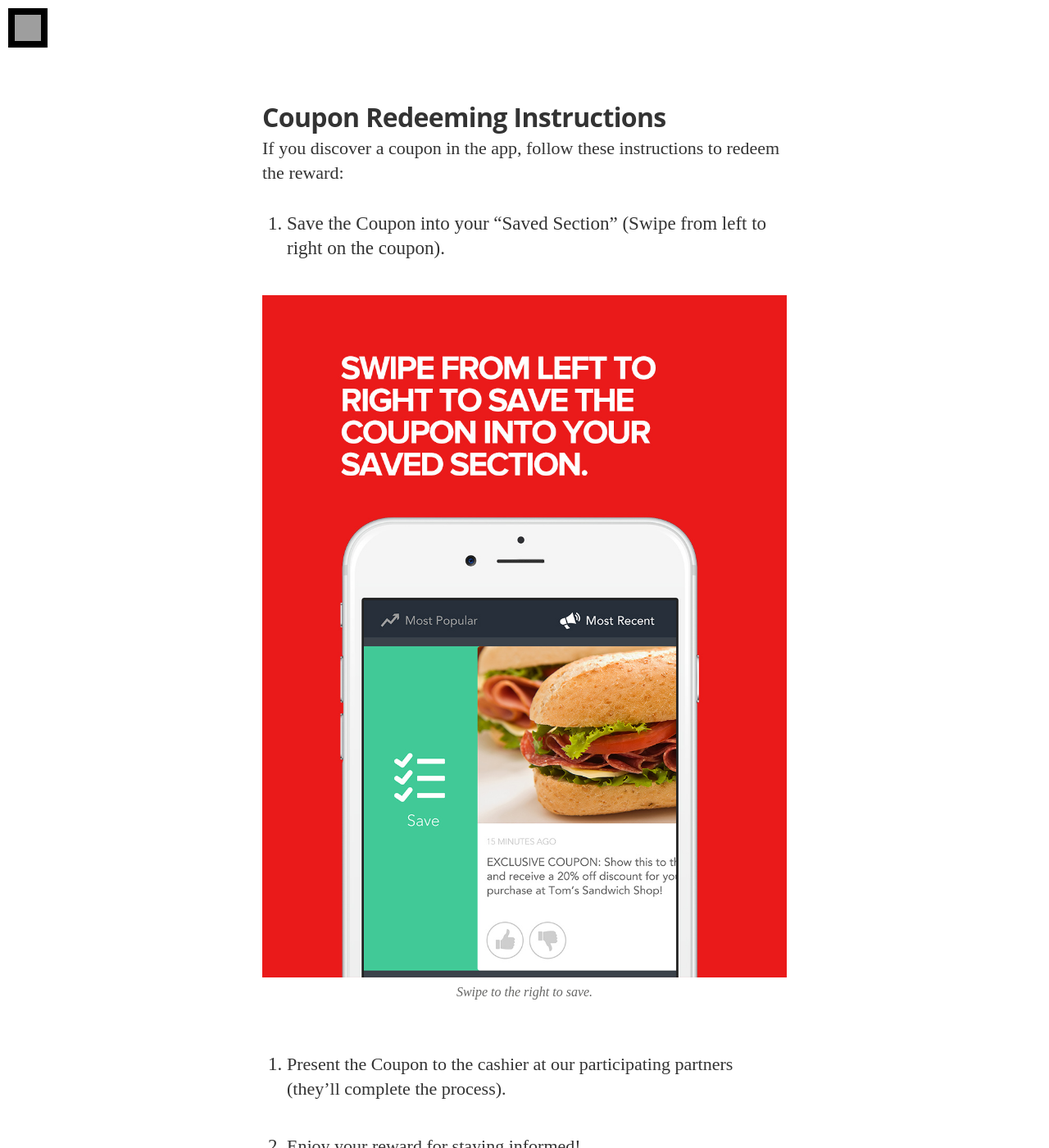
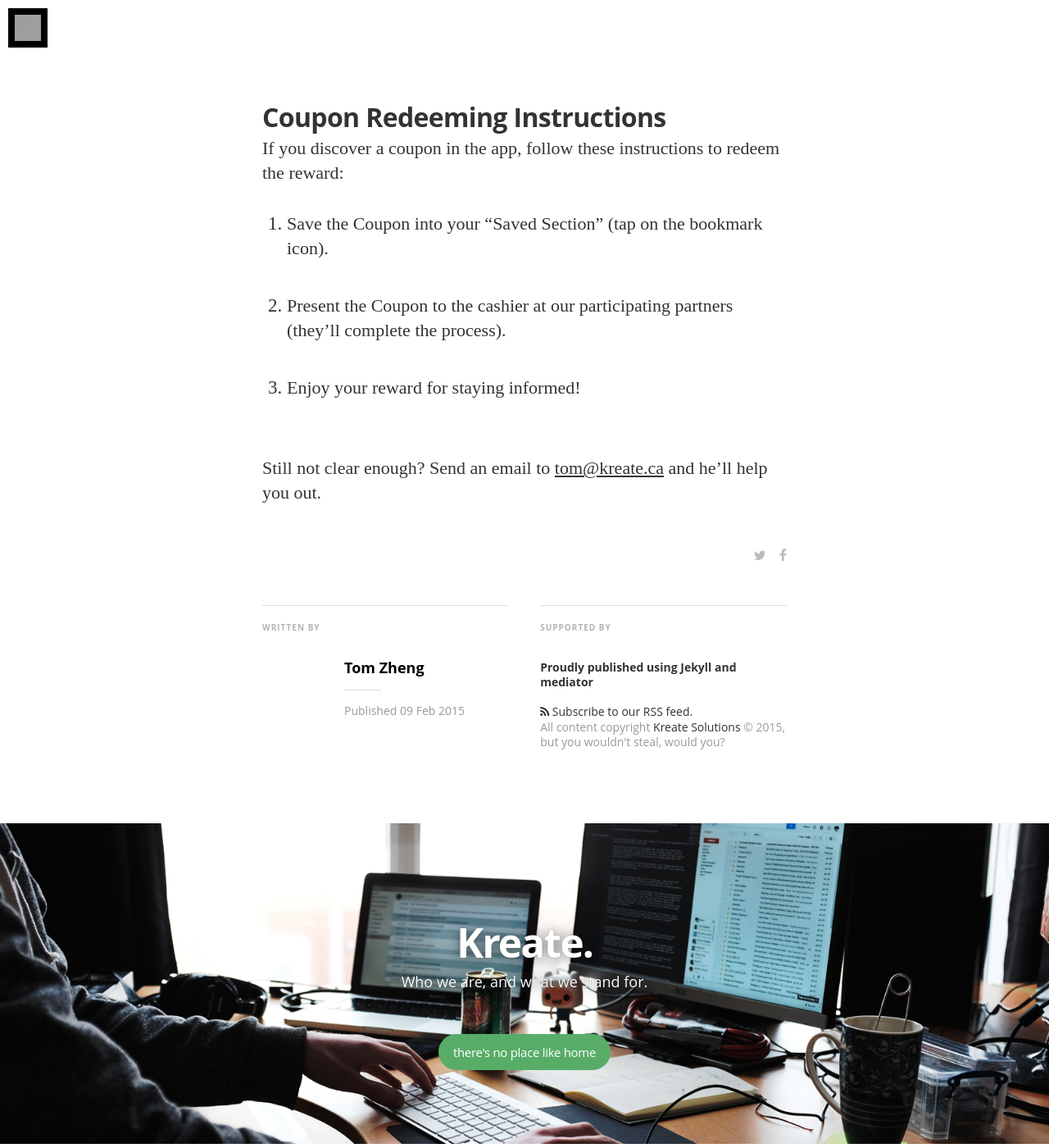
Before and after one commit to Kreate-Solutions/Kreate-Solutions.github.io, a Jekyll site: the page built from _posts/2015-02-09-how-to-redeem-coupons.md, in a window 1280 px wide and 1400 px high, scrolled down 206 px. Shown: the whole window at 82% size. Built offline with Jekyll 4.4.1, drawn with Linux system fonts in a browser that asks for light colours; nearby versions of some CDN libraries; some web fonts are replaced; Markdown is read by kramdown in place of the engine named in the settings; grey boxes are pictures that could not be loaded.

Commit message:
Update redeem post

```diff
--- a/_posts/2015-02-09-how-to-redeem-coupons.md
+++ b/_posts/2015-02-09-how-to-redeem-coupons.md
@@ -11,9 +11,7 @@ image:
 
 If you discover a coupon in the app, follow these instructions to redeem the reward:
 
-1. Save the Coupon into your “Saved Section” (Swipe from left to right on the coupon).
-
-![Swipe to the right to save.](/assets/article_images/2015-02-09-how-to-redeem-coupons/coupons.jpg)
+1. Save the Coupon into your “Saved Section” (tap on the bookmark icon).
 
 2. Present the Coupon to the cashier at our participating partners (they'll complete the process).
 
```
